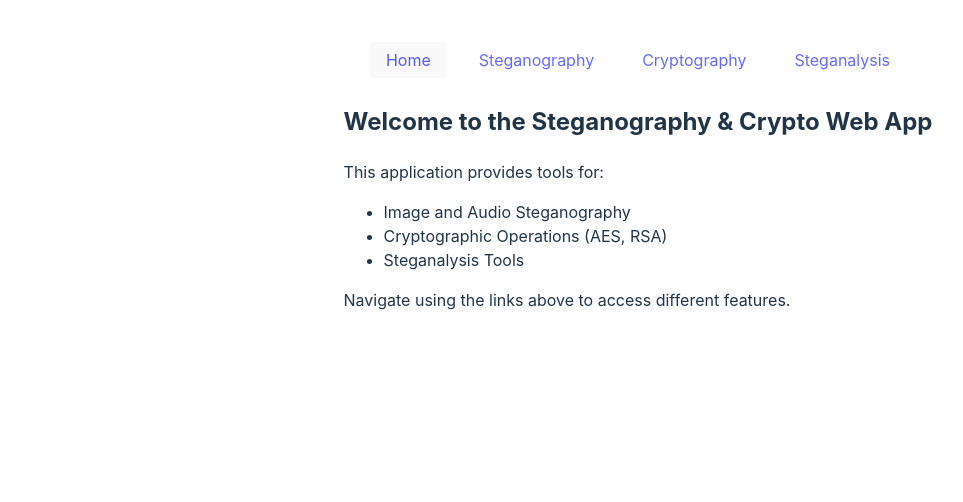
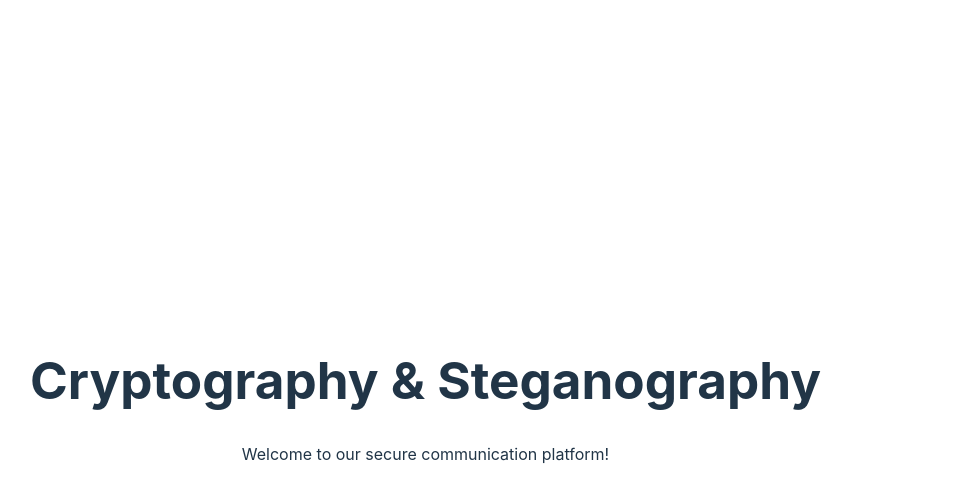
Before and after one commit to Penguinz3/cryptography, a React app in the folder frontend/: page / in a window 1280 px wide. Shown: the top 502 px of the page, without its empty margins (2-965 px from the left). Built offline with nearby package versions, Linux system fonts and the light colour scheme; the HTML template or start-up script is replaced by a standard one.

Commit message:
Add TypeScript config and basic React app structure

```diff
--- a/frontend/src/App.tsx
+++ b/frontend/src/App.tsx
@@ -7,24 +7,9 @@ import SteganalysisPage from './pages/SteganalysisPage'
 
 function App() {
   return (
-    <div className="app">
-      <nav className="nav">
-        <ul>
-          <li><NavLink to="/" end>Home</NavLink></li>
-          <li><NavLink to="/stego">Steganography</NavLink></li>
-          <li><NavLink to="/crypto">Cryptography</NavLink></li>
-          <li><NavLink to="/steganalysis">Steganalysis</NavLink></li>
-        </ul>
-      </nav>
-
-      <main className="main-content">
-        <Routes>
-          <Route path="/" element={<HomePage />} />
-          <Route path="/stego" element={<StegoPage />} />
-          <Route path="/crypto" element={<CryptoPage />} />
-          <Route path="/steganalysis" element={<SteganalysisPage />} />
-        </Routes>
-      </main>
+    <div className="App">
+      <h1>Cryptography & Steganography</h1>
+      <p>Welcome to our secure communication platform!</p>
     </div>
   )
 }
--- a/frontend/src/index.css
+++ b/frontend/src/index.css
@@ -16,15 +16,21 @@
 body {
   margin: 0;
   display: flex;
+  place-items: center;
   min-width: 320px;
   min-height: 100vh;
 }
 
-#root {
+.App {
   max-width: 1280px;
   margin: 0 auto;
   padding: 2rem;
   text-align: center;
+}
+
+h1 {
+  font-size: 3.2em;
+  line-height: 1.1;
 }
 
 .app {
--- a/frontend/src/main.tsx
+++ b/frontend/src/main.tsx
@@ -1,13 +1,10 @@
 import React from 'react'
 import ReactDOM from 'react-dom/client'
-import { BrowserRouter } from 'react-router-dom'
 import App from './App'
 import './index.css'
 
 ReactDOM.createRoot(document.getElementById('root')!).render(
   <React.StrictMode>
-    <BrowserRouter>
-      <App />
-    </BrowserRouter>
+    <App />
   </React.StrictMode>,
 )
```
Also changed, not shown: frontend/tsconfig.json (added, +25 -0 lines), frontend/tsconfig.node.json (added, +10 -0 lines).
